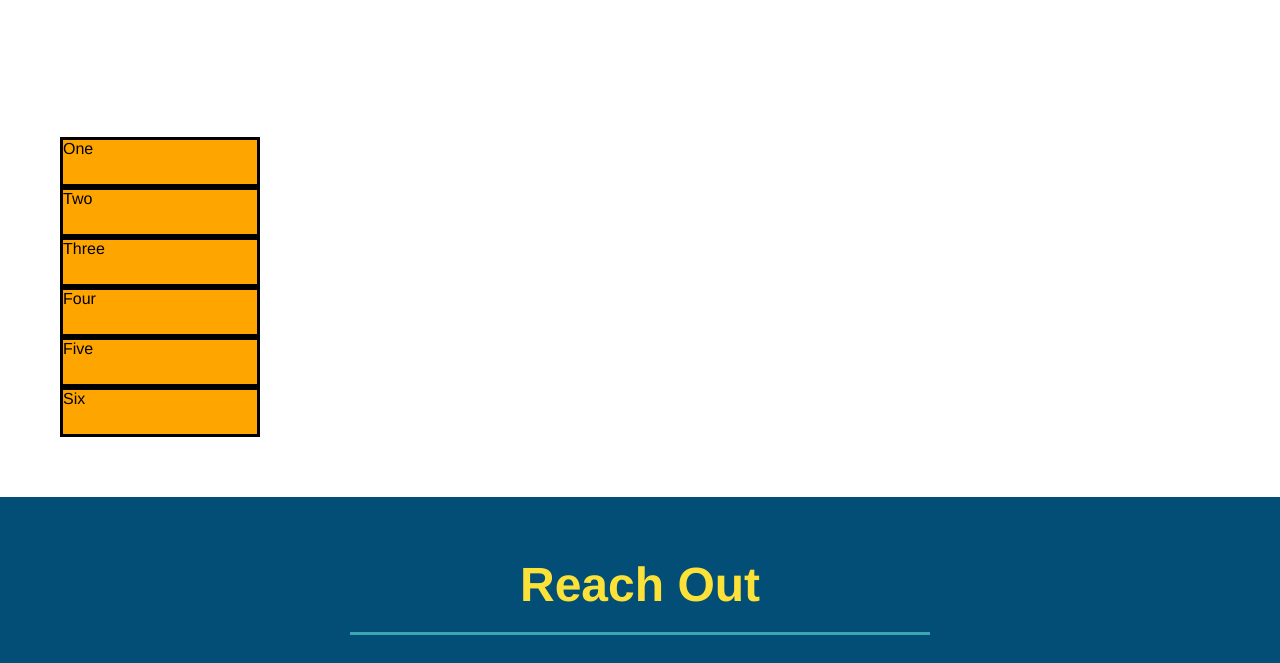
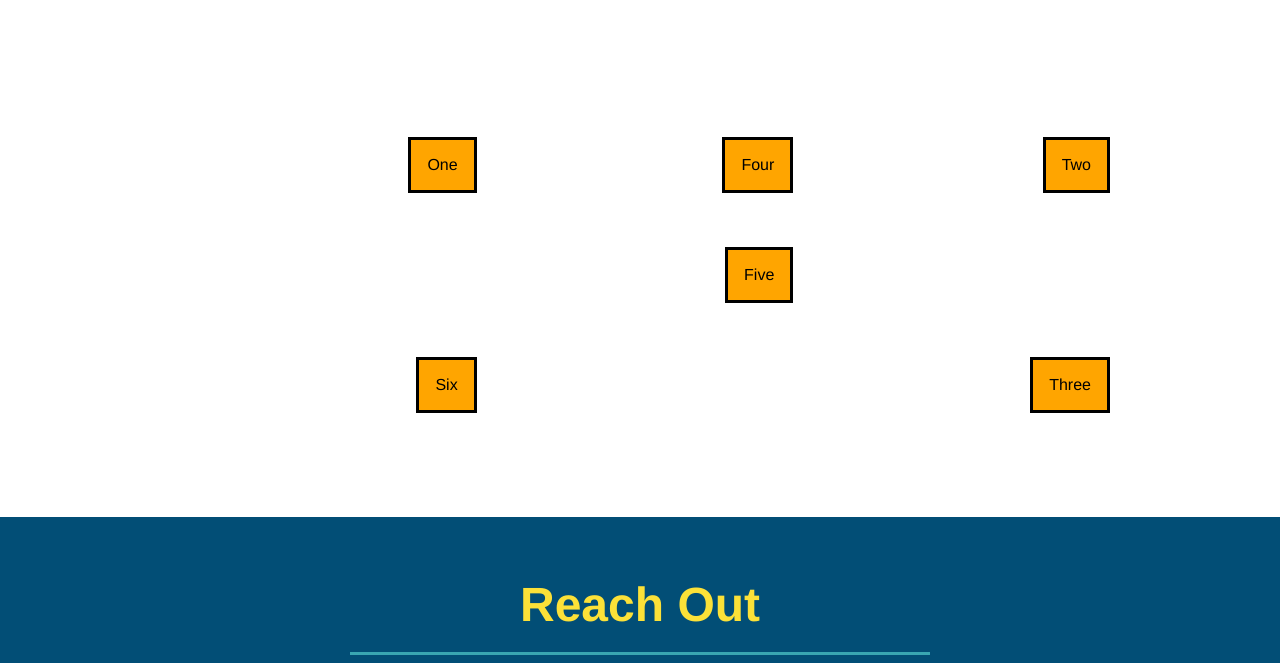
Before and after one commit to saul10huerta/run-buddy, a plain HTML site: page index.html in a window 1280 px wide. Shown: the part 3120-3783 px from the top of the page. Drawn offline with Linux system fonts and the light colour scheme.

Commit message:
example grid

```diff
--- a/assets/css/style.css
+++ b/assets/css/style.css
@@ -250,17 +250,36 @@ section {
     font-size: 17px;
 
 }
+
 /* css grid styles start */
 
 .service-grid-container {
+    max-width: 940px;
+    margin: 0 auto;
     display: grid;
+    grid-template-columns: repeat(3, 1fr);
+    grid-template-rows: repeat(3, 100px);
+    grid-gap: 10px;
+    grid-auto-flow: row;
+    place-items: start end;
 }
 .service-grid-item {
-    width: 200px;
-    height: 50px;
     background-color: orange;
     border: solid;
+    padding: 1em;
     color: black;
+}
+.box1 {
+    grid-column: 1/ span 1;
+    grid-row: 1/ span 2;
+}
+.box2 {
+    grid-column: 3/4;
+    grid-row: 1/-1;
+}
+.box3 {
+    grid-column: 2/ span 2;
+    grid-row: 3/ span 1;
 }
 
 /* css grid styles end */
--- a/index.html
+++ b/index.html
@@ -262,12 +262,12 @@
         <!--start css grid-->
         <section id="service-plans" class="services">
             <div class="service-grid-container">
-                <div class="service-grid-item">One</div>
-                <div class="service-grid-item">Two</div>
-                <div class="service-grid-item">Three</div>
-                <div class="service-grid-item">Four</div>
-                <div class="service-grid-item">Five</div>
-                <div class="service-grid-item">Six</div>
+                <div class="service-grid-item box1">One</div>
+                <div class="service-grid-item box2">Two</div>
+                <div class="service-grid-item box3">Three</div>
+                <div class="service-grid-item box4">Four</div>
+                <div class="service-grid-item box5">Five</div>
+                <div class="service-grid-item box6">Six</div>
             </div>
         </section>
         <!--end css grid-->
```
